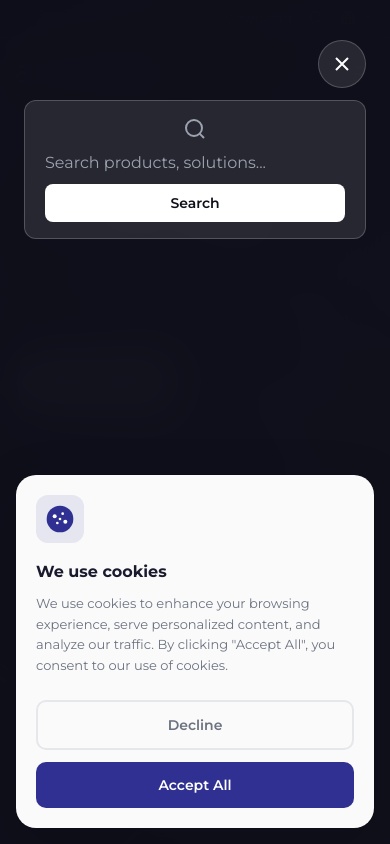
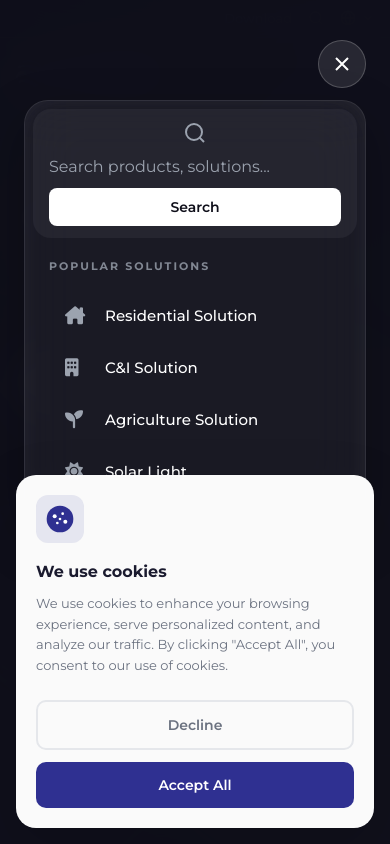
Before and after one commit to Sachinsagarmishra/euronet, a Next.js app: page / in a window 390 px wide. Both pictures are taken after a click on the button 316 px from the left and 18 px from the top of the page. Shown: the top 844 px of the page. Built offline with nearby package versions, Linux system fonts and the light colour scheme.

Commit message:
Update search UI with glass effect, recommendations, and product hover effects

```diff
--- a/src/components/ContactForm.module.css
+++ b/src/components/ContactForm.module.css
@@ -660,7 +660,7 @@
     }
 
     .phoneWrapper {
-        flex-direction: column;
+        flex-direction: row;
     }
 
     .countrySelector {
--- a/src/components/ContactForm.tsx
+++ b/src/components/ContactForm.tsx
@@ -153,6 +153,8 @@ const ContactForm = () => {
                         </div>
 
                         <form onSubmit={handleSubmit} className={styles.form}>
+                            {/* Name & Email Row */}
+                            <div className={styles.inputRow}>
                                 {/* Full Name */}
                                 <div className={styles.inputGroup}>
                                     <label className={styles.inputLabel}>
@@ -175,8 +177,7 @@ const ContactForm = () => {
                                     </div>
                                 </div>
 
-                            {/* Email & Phone Row */}
-                            <div className={styles.inputRow}>
+                                {/* Email */}
                                 <div className={styles.inputGroup}>
                                     <label className={styles.inputLabel}>
                                         {language === 'ar' ? 'البريد الإلكتروني' : 'Email'} <span className={styles.required}>*</span>
@@ -197,7 +198,9 @@ const ContactForm = () => {
                                         />
                                     </div>
                                 </div>
+                            </div>
 
+                            {/* Phone Number - Full Width */}
                             <div className={styles.inputGroup}>
                                 <label className={styles.inputLabel}>
                                     {language === 'ar' ? 'رقم الهاتف' : 'Phone'} <span className={styles.required}>*</span>
@@ -242,7 +245,6 @@ const ContactForm = () => {
                                         required
                                         className={styles.phoneInput}
                                     />
-                                    </div>
                                 </div>
                             </div>
 
--- a/src/components/Header.module.css
+++ b/src/components/Header.module.css
@@ -153,20 +153,8 @@
     position: relative;
 }
 
-.navLink::after {
-    content: '';
-    position: absolute;
-    bottom: 4px;
-    left: 16px;
-    right: 16px;
-    height: 2px;
-    background: var(--gradient-primary);
-    transform: scaleX(0);
-    transition: transform var(--transition-fast);
-}
-
-.navLink:hover::after {
-    transform: scaleX(1);
+.navLink:hover {
+    color: rgba(255, 255, 255, 0.8);
 }
 
 .dropdownIcon {
@@ -457,14 +445,93 @@
     position: relative;
 }
 
+.searchWrapper {
+    background: rgba(255, 255, 255, 0.05);
+    backdrop-filter: blur(25px);
+    border: 1px solid rgba(255, 255, 255, 0.1);
+    border-radius: 24px;
+    padding: 8px;
+    box-shadow:
+        0 20px 50px rgba(0, 0, 0, 0.3),
+        inset 0 0 20px rgba(255, 255, 255, 0.05);
+    animation: scaleIn 0.4s cubic-bezier(0.4, 0, 0.2, 1);
+}
+
 .searchForm {
     display: flex;
     align-items: center;
     gap: 16px;
+    background: rgba(255, 255, 255, 0.05);
+    border-radius: 18px;
+    padding: 12px 16px;
+    margin-bottom: 12px;
+}
+
+/* Recommendations */
+.searchRecommendations {
+    padding: 8px 16px 16px;
+}
+
+.recommendationTitle {
+    font-size: 11px;
+    font-weight: 700;
+    color: var(--color-text-muted);
+    text-transform: uppercase;
+    letter-spacing: 2px;
+    margin-bottom: 16px;
+    opacity: 0.8;
+}
+
+.recommendationList {
+    display: flex;
+    flex-direction: column;
+    gap: 4px;
+}
+
+.recommendationItem a {
+    display: flex;
+    align-items: center;
+    gap: 16px;
+    padding: 12px 16px;
+    border-radius: 12px;
+    color: var(--color-white);
+    font-size: 15px;
+    font-weight: 500;
+    transition: all 0.3s ease;
+    background: transparent;
+}
+
+.recommendationItem a i:first-child {
+    width: 24px;
+    color: var(--color-text-muted);
+    font-size: 18px;
+    transition: all 0.3s ease;
+}
+
+.recommendationItem a span {
+    flex: 1;
+}
+
+.recommendationItem a i:last-child {
+    opacity: 0;
+    transform: translateX(-10px);
+    transition: all 0.3s ease;
+    color: var(--color-white);
+}
+
+.recommendationItem a:hover {
     background: rgba(255, 255, 255, 0.1);
-    border: 1px solid rgba(255, 255, 255, 0.2);
-    border-radius: 12px;
-    padding: 16px 20px;
+    padding-left: 20px;
+}
+
+.recommendationItem a:hover i:first-child {
+    color: var(--color-white);
+    transform: scale(1.1);
+}
+
+.recommendationItem a:hover i:last-child {
+    opacity: 1;
+    transform: translateX(0);
 }
 
 .searchIcon {
--- a/src/components/Header.tsx
+++ b/src/components/Header.tsx
@@ -131,6 +131,7 @@ const Header = () => {
             {/* Search Overlay */}
             <div className={`${styles.searchOverlay} ${isSearchOpen ? styles.open : ''}`}>
                 <div className={styles.searchContainer}>
+                    <div className={styles.searchWrapper}>
                         <form onSubmit={handleSearchSubmit} className={styles.searchForm}>
                             <svg className={styles.searchIcon} width="24" height="24" viewBox="0 0 24 24" fill="none" stroke="currentColor" strokeWidth="2">
                                 <circle cx="11" cy="11" r="8" />
@@ -148,6 +149,27 @@ const Header = () => {
                                 {t('search')}
                             </button>
                         </form>
+
+                        <div className={styles.searchRecommendations}>
+                            <h4 className={styles.recommendationTitle}>{language === 'ar' ? 'اقتراحات الحلول' : 'Popular Solutions'}</h4>
+                            <ul className={styles.recommendationList}>
+                                {[
+                                    { label: 'Residential Solution', icon: 'fa-house-chimney' },
+                                    { label: 'C&I Solution', icon: 'fa-building' },
+                                    { label: 'Agriculture Solution', icon: 'fa-seedling' },
+                                    { label: 'Solar Light', icon: 'fa-sun' }
+                                ].map((item, idx) => (
+                                    <li key={idx} className={styles.recommendationItem}>
+                                        <Link href={`/solutions/${item.label.toLowerCase().replace(/ & /g, '-').replace(/ /g, '-')}`} onClick={() => setIsSearchOpen(false)}>
+                                            <i className={`fa-solid ${item.icon}`}></i>
+                                            <span>{item.label}</span>
+                                            <i className="fa-solid fa-arrow-right-long"></i>
+                                        </Link>
+                                    </li>
+                                ))}
+                            </ul>
+                        </div>
+                    </div>
                     <button
                         className={styles.searchClose}
                         onClick={() => {
--- a/src/components/ProductsSolutions.module.css
+++ b/src/components/ProductsSolutions.module.css
@@ -214,6 +214,11 @@
     height: auto;
     object-fit: contain;
     border-radius: 0px;
+    transition: filter var(--transition-normal);
+}
+
+.productCard:hover .productImage {
+    filter: grayscale(0.6) opacity(0.8);
 }
 
 .productName {
```
Lines whose indentation alone changed are shown as unchanged.
